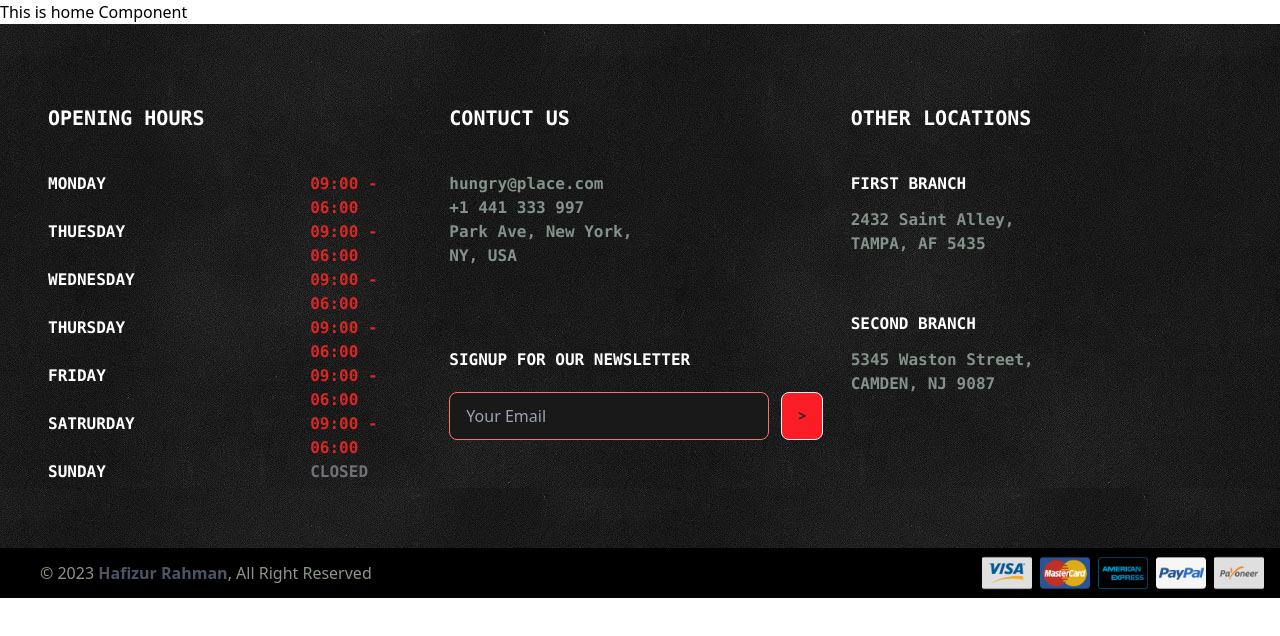
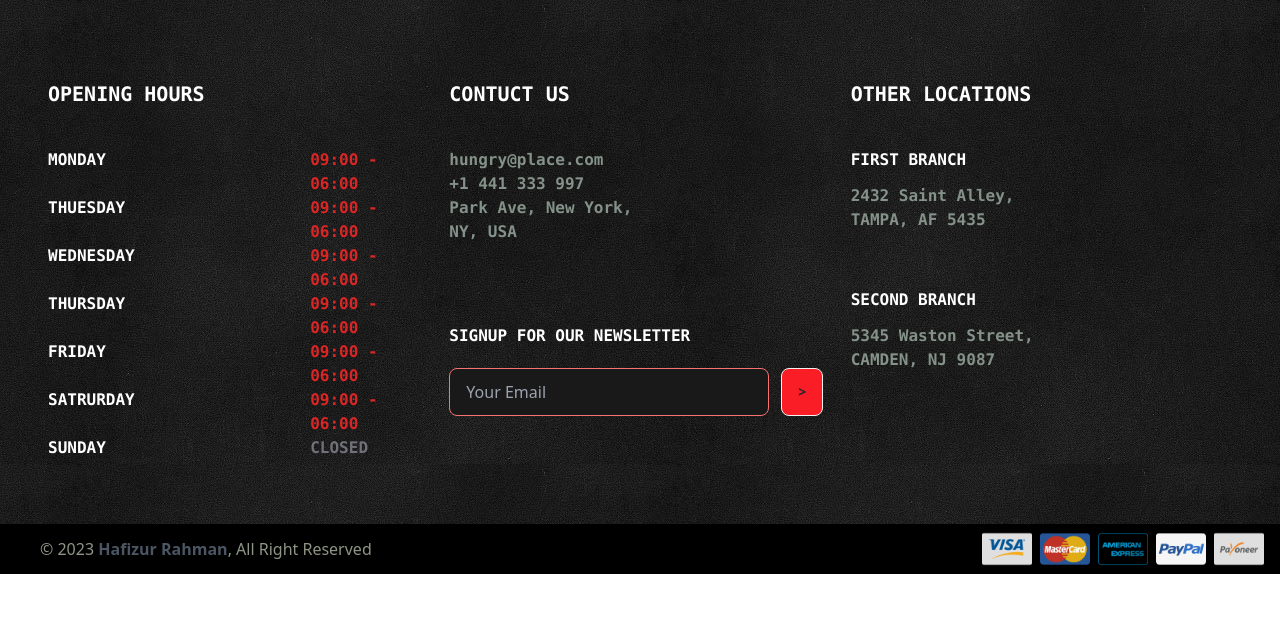
Before and after one commit to Nik7s/hungry-place-restaurant-client, a React (Vite) app: page / in a window 1280 px wide. Shown: the top 636 px of the page. Built offline with nearby package versions, Linux system fonts and the light colour scheme.

Commit message:
Write ReadmeMd file for project

```diff
--- a/src/Pages/Home/Home/Home.jsx
+++ /dev/null
@@ -1,9 +0,0 @@
-const Home = () => {
-  return (
-    <div>
-      <h1>This is home Component</h1>
-    </div>
-  );
-};
-
-export default Home;
```
Also changed, not shown: src/Routes/Routes.jsx (+1 -7 lines), 1 other file (tests, documents, lock files or other folders).
